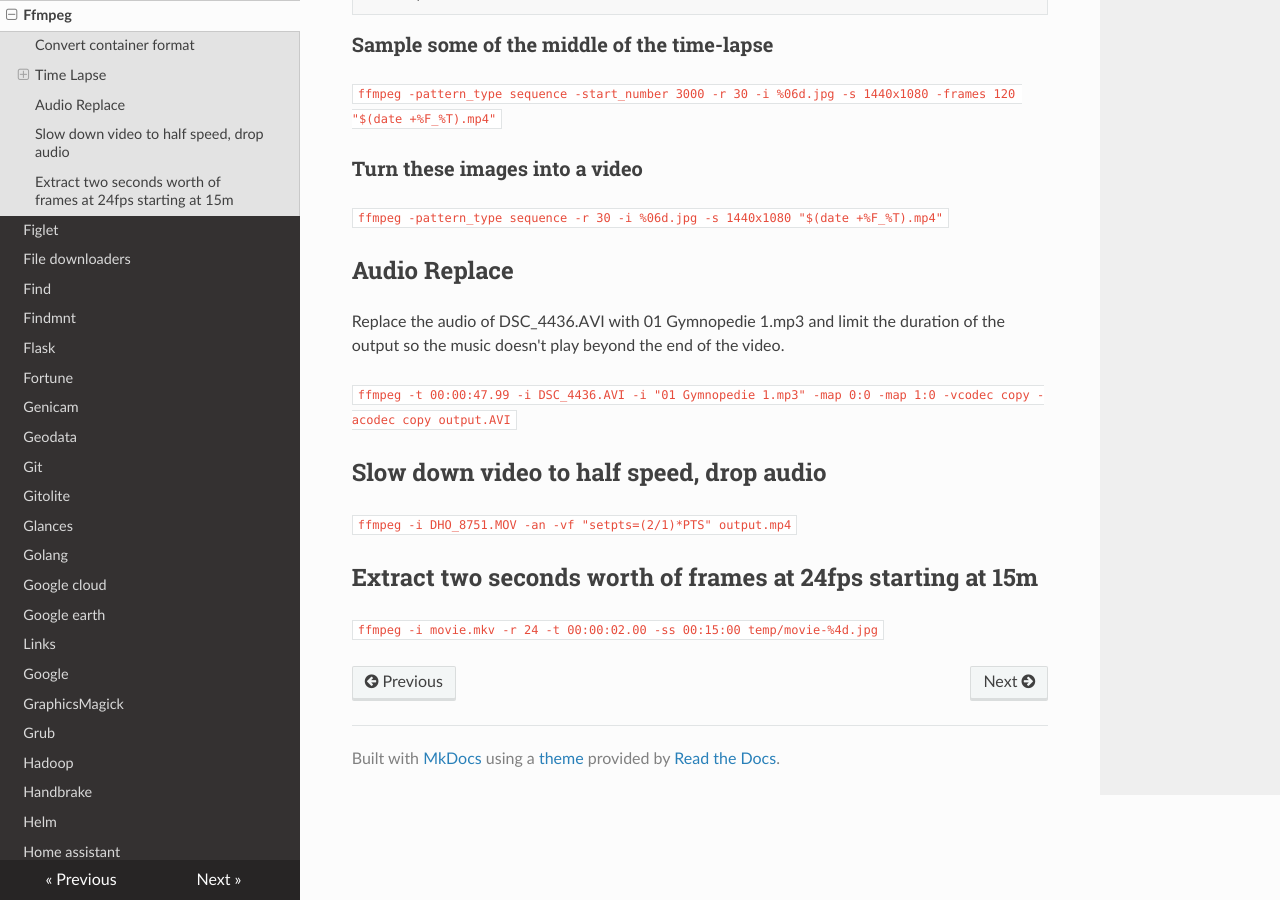
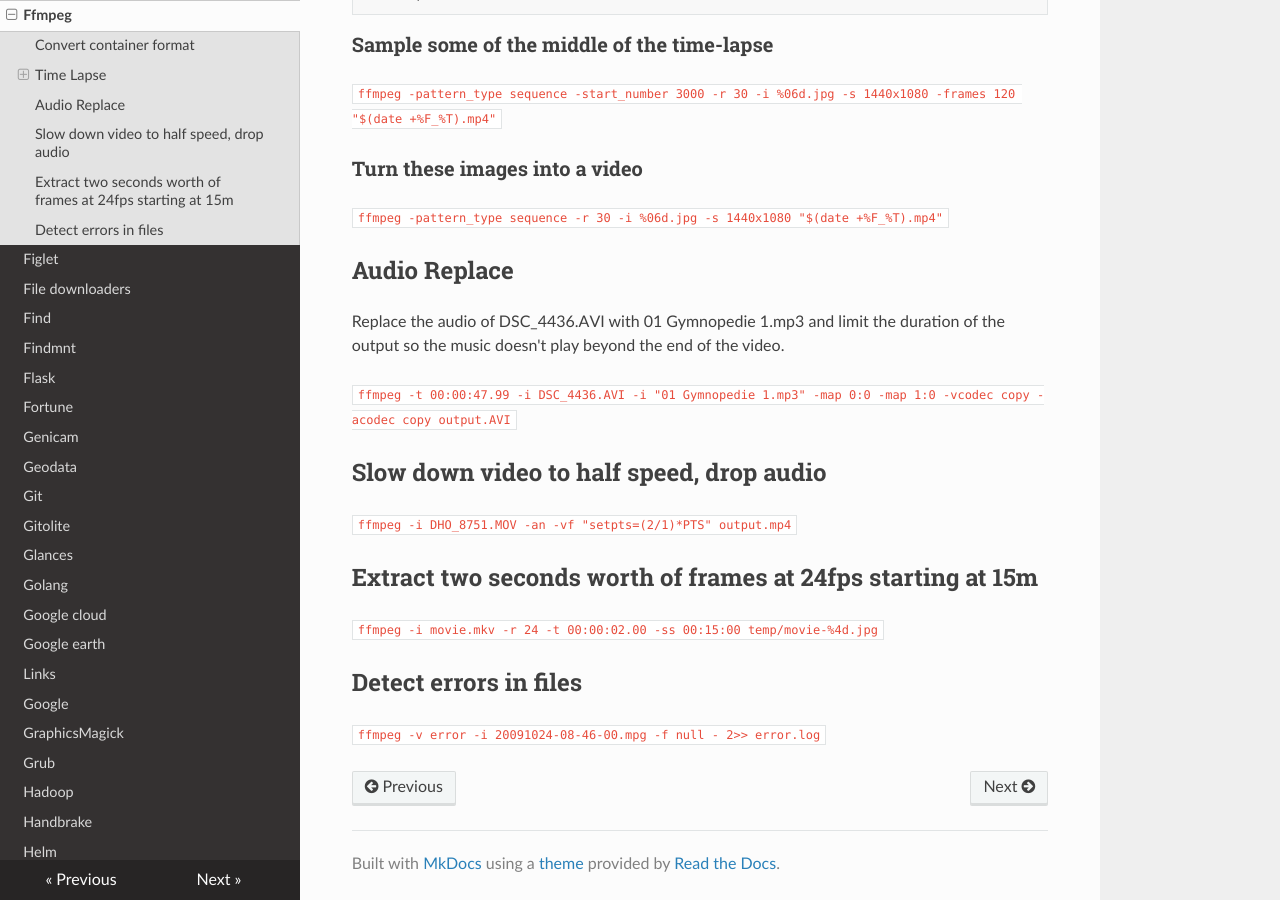
Before and after one commit to lando-cal/tech-notes, an MkDocs documentation site: the page built from docs/ffmpeg.md, in a window 1280 px wide and 900 px high, scrolled down 682 px. Built offline with MkDocs 1.6.1, drawn with Linux system fonts in a browser that asks for light colours; nearby versions of some CDN libraries.

Commit message:
Add example: detect errors in files

```diff
--- a/docs/ffmpeg.md
+++ b/docs/ffmpeg.md
@@ -49,3 +49,7 @@ Replace the audio of DSC_4436.AVI with 01 Gymnopedie 1.mp3 and limit the duratio
 ## Extract two seconds worth of frames at 24fps starting at 15m
 
 `ffmpeg -i movie.mkv -r 24 -t 00:00:02.00 -ss 00:15:00 temp/movie-%4d.jpg`
+
+## Detect errors in files
+
+`ffmpeg -v error -i 20091024-08-46-00.mpg -f null - 2>> error.log`
```
